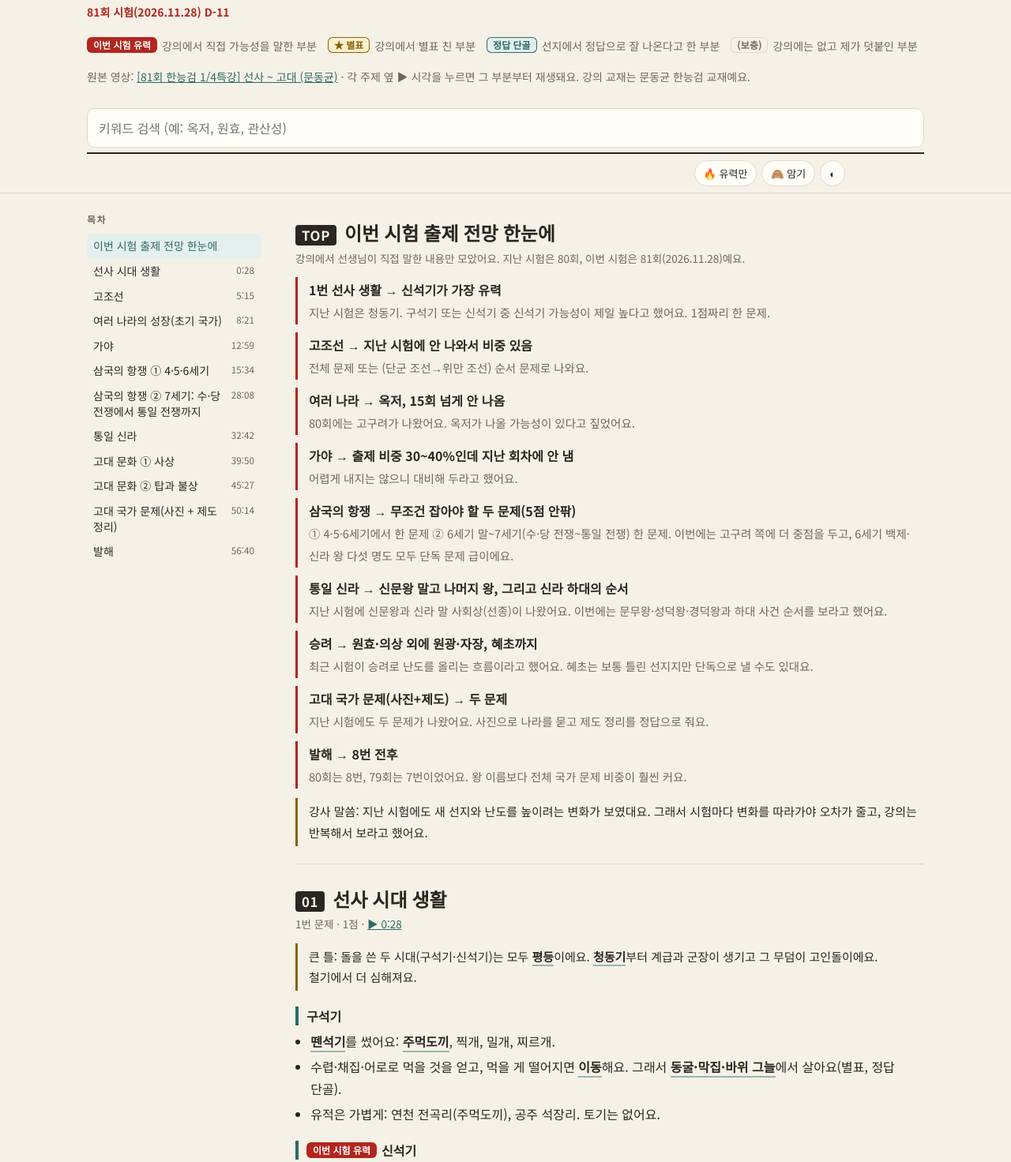
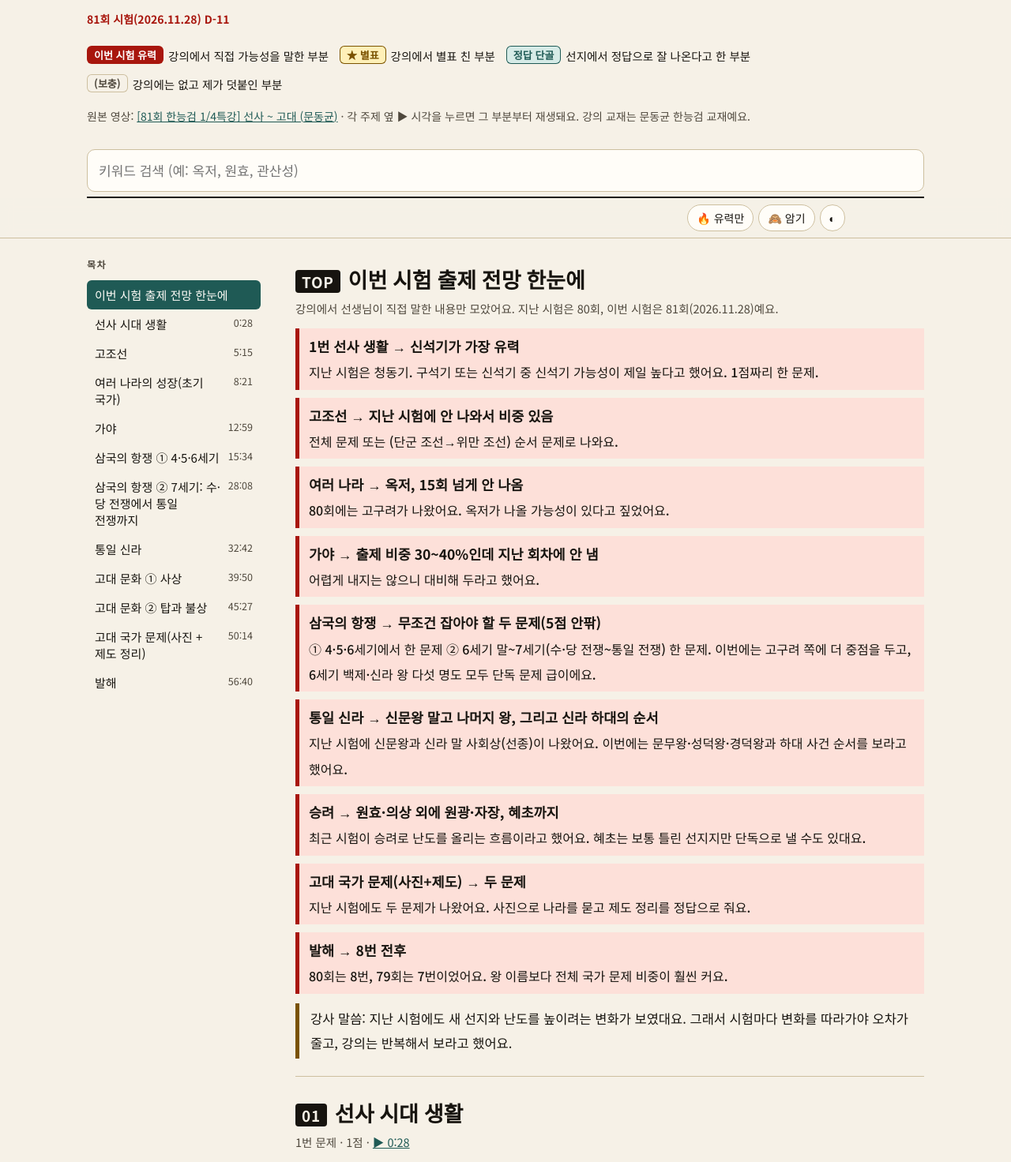
Before and after one commit to jsmjsm812/hanneungeom-81-notes, a plain HTML site: page index.html in a window 1280 px wide. Shown: the part 169-1641 px from the top of the page at 79% size. Drawn offline with Linux system fonts and the light colour scheme.

Commit message:
시인성 개선(글자 크기, 대비, 형광펜 강조)
Co-Authored-By: Claude Sonnet 5.5 <noreply@anthropic.com>

```diff
--- a/index.html
+++ b/index.html
@@ -103,6 +103,37 @@ footer{margin-top:30px;font-size:13.5px;color:var(--muted)}
 .search{width:100%;margin-top:14px;padding:10px 14px;font:inherit;color:var(--fg);background:var(--card);border:1px solid var(--line);border-radius:10px}
 mark{background:var(--goldbg);color:inherit;border-radius:3px}
 @media (max-width:560px){nav.bar .tools .lbl{display:none}}
+
+/* ---- 시인성 강화 ---- */
+:root{--mk:#ffe27a;--fg:#17140f;--muted:#4f483d;--line:#cdbf9f;--redbg:#fde0d9;--red:#a8160d;--tealbg:#d6ebe7;--teal:#1f5a55;--goldbg:#fff0b8;--gold:#7a5200}
+@media (prefers-color-scheme:dark){:root:not([data-theme="light"]){--mk:#6e5b14;--fg:#f6f1e6;--muted:#c9c0ae;--line:#4a443a;--redbg:#4a2420;--red:#ffaaa0;--tealbg:#1f3835;--teal:#9fe0d8;--goldbg:#4a3b10;--gold:#f0c85a}}
+:root[data-theme="dark"]{--mk:#6e5b14;--fg:#f6f1e6;--muted:#c9c0ae;--line:#4a443a;--redbg:#4a2420;--red:#ffaaa0;--tealbg:#1f3835;--teal:#9fe0d8;--goldbg:#4a3b10;--gold:#f0c85a}
+body{font-size:17px;line-height:1.9}
+li{margin:7px 0}
+.k{font-weight:700;border-bottom:0;background:linear-gradient(transparent 55%,var(--mk) 55%);padding:0 1px}
+body.recall .k:not(.on){background:var(--line);color:transparent}
+li.hot{background:var(--redbg)!important;border-left:5px solid var(--red)!important;padding:6px 12px!important;font-weight:500}
+.b{font-size:13px;padding:5px 9px}
+.card h2{font-size:clamp(22px,3.4vw,27px)}
+.card h3{font-size:17.5px;margin:26px 0 8px;border-left-width:5px}
+.meta{font-size:14.5px}
+table{font-size:16px}
+th{background:var(--teal);color:var(--card)}
+td,th{padding:10px 12px;border-color:var(--line)}
+tr.hot td{background:var(--redbg)}
+.legend{font-size:14.5px;color:var(--fg)}
+aside.toc{font-size:15px}
+aside.toc a{padding:8px 10px}
+aside.toc a.cur{background:var(--teal);color:var(--card)}
+aside.toc a.cur small{color:var(--card)}
+.flow{font-size:15.5px;gap:8px}
+.flow span{background:var(--teal);color:var(--card);padding:5px 11px}
+.flow i{color:var(--fg);font-weight:700}
+.box{font-size:16.5px}
+.card .box{border-left-width:5px}
+.outlook li strong{font-size:17.5px}
+.outlook li span{color:var(--fg);font-size:16px}
+.chips a,button.t{font-size:14px}
 </style>
 </head>
 <body>
```
